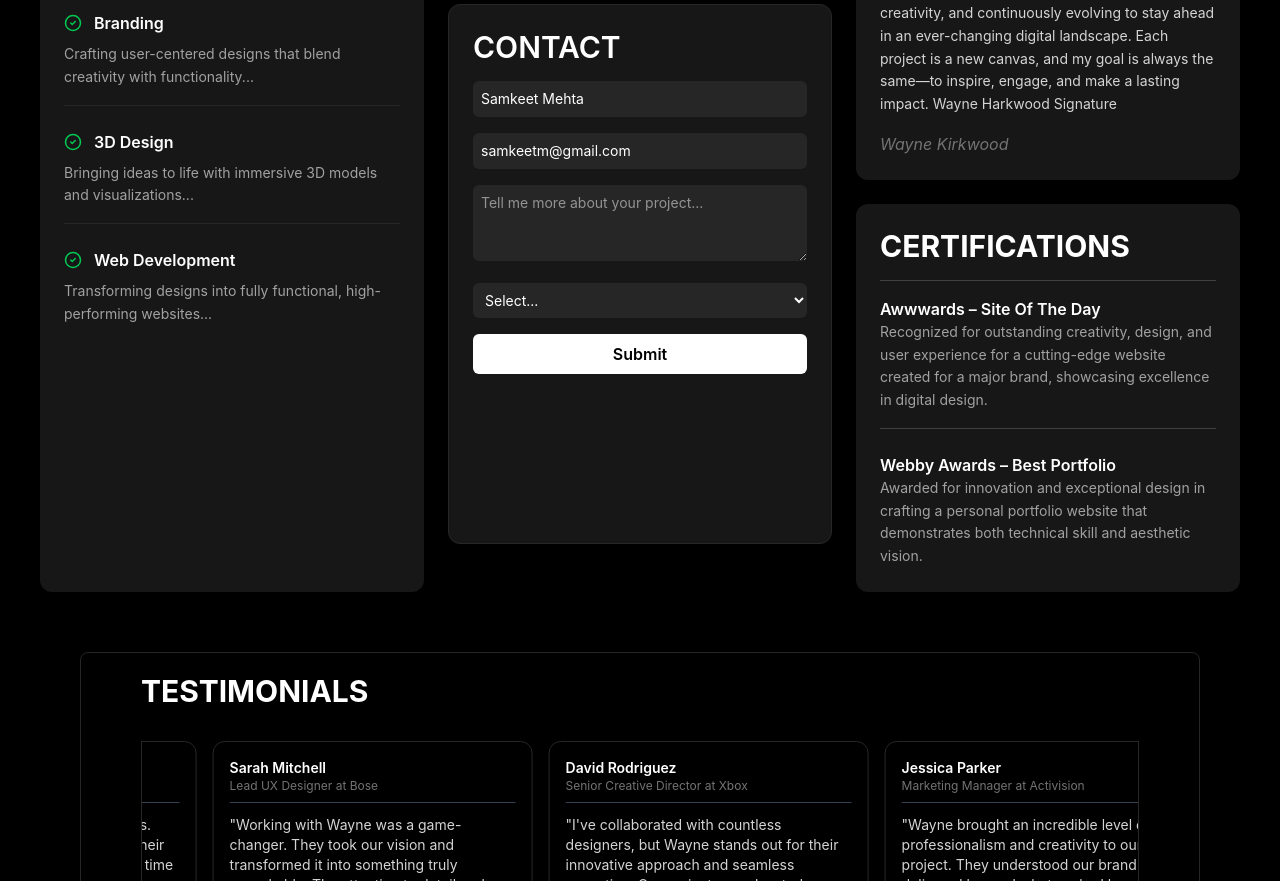
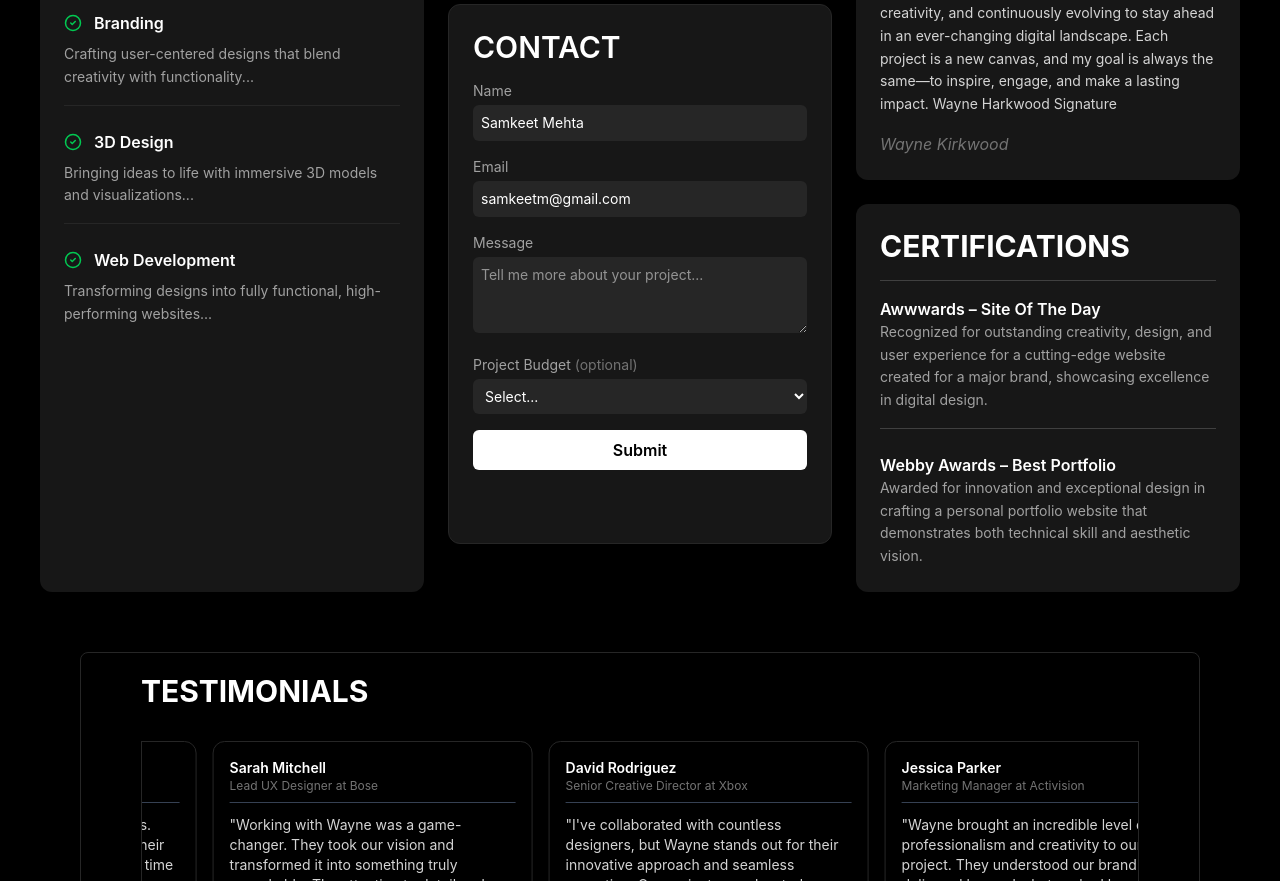
Before and after one commit to GboyegaAkere/assignment-main, a React (Vite) app in the folder new/: page / in a window 1280 px wide. Shown: the part 1420-2301 px from the top of the page. Built offline with nearby package versions, Linux system fonts and the light colour scheme.

Commit message:
new commit

```diff
--- a/new/src/components/ContactCard.jsx
+++ b/new/src/components/ContactCard.jsx
@@ -3,6 +3,7 @@ import { motion } from "framer-motion";
 const ContactCard = () => {
   return (
     <div className="flex flex-col gap-4">
+      {/* Availability Badge */}
       <motion.div
         initial={{ opacity: 0, y: 20 }}
         whileInView={{ opacity: 1, y: 0 }}
@@ -15,6 +16,7 @@ const ContactCard = () => {
         </p>
       </motion.div>
 
+      {/* Contact Form */}
       <motion.div
         initial={{ opacity: 0, y: 20 }}
         whileInView={{ opacity: 1, y: 0 }}
@@ -23,29 +25,64 @@ const ContactCard = () => {
       >
         <h2 className="text-3xl font-semibold mb-4">CONTACT</h2>
         <form className="space-y-4">
+          {/* Name */}
+          <div>
+            <label htmlFor="name" className="block text-sm text-neutral-400 mb-1">
+              Name
+            </label>
             <input
+              id="name"
               type="text"
-            placeholder="Name"
+              placeholder="Your name"
               defaultValue="Samkeet Mehta"
               className="w-full bg-neutral-800 text-white p-2 rounded-md text-sm"
             />
+          </div>
+
+          {/* Email */}
+          <div>
+            <label htmlFor="email" className="block text-sm text-neutral-400 mb-1">
+              Email
+            </label>
             <input
+              id="email"
               type="email"
-            placeholder="Email"
+              placeholder="you@example.com"
               defaultValue="samkeetm@gmail.com"
               className="w-full bg-neutral-800 text-white p-2 rounded-md text-sm"
             />
+          </div>
+
+          {/* Message */}
+          <div>
+            <label htmlFor="message" className="block text-sm text-neutral-400 mb-1">
+              Message
+            </label>
             <textarea
+              id="message"
               placeholder="Tell me more about your project..."
               rows={3}
               className="w-full bg-neutral-800 text-white p-2 rounded-md text-sm"
             />
-          <select className="w-full bg-neutral-800 text-white p-2 rounded-md text-sm">
+          </div>
+
+          {/* Budget */}
+          <div>
+            <label htmlFor="budget" className="block text-sm text-neutral-400 mb-1">
+              Project Budget <span className="text-neutral-500">(optional)</span>
+            </label>
+            <select
+              id="budget"
+              className="w-full bg-neutral-800 text-white p-2 rounded-md text-sm"
+            >
               <option>Select...</option>
               <option value="500">$500+</option>
               <option value="1000">$1000+</option>
               <option value="5000">$5000+</option>
             </select>
+          </div>
+
+          {/* Submit Button */}
           <button
             type="submit"
             className="w-full bg-white text-black font-semibold py-2 rounded-md hover:bg-neutral-200 transition"
--- a/new/src/components/Hero.jsx
+++ b/new/src/components/Hero.jsx
@@ -83,7 +83,7 @@ export function Hero() {
                 transition={{ duration: 0.6, delay: 0.2 }}
                 viewport={{ once: true }}
               >
-                <div className="w-full flex justify-between items-start h-60">
+                <div className="w-full flex justify-between items-start h-40 sm:h-60">
                   <p className="text-gray-400 text-sm">Wanna get in touch?</p>
                   <svg
                     xmlns="http://www.w3.org/2000/svg"
```
Lines whose indentation alone changed are shown as unchanged.
